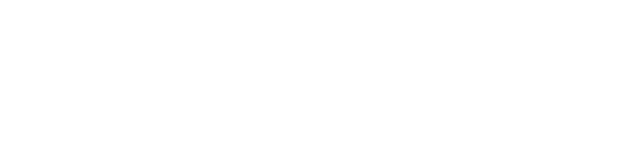
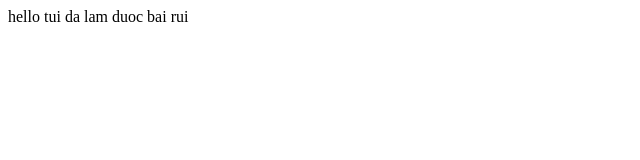
Before and after one commit to nguyenthanhsang1231/README.md, a plain HTML site: page index.html in a window 1280 px wide. Shown: the whole page, without its empty margins (0-640 px from the left). Drawn offline with Linux system fonts and the light colour scheme.

Commit message:
da lam dc

```diff
--- a/index.html
+++ b/index.html
@@ -5,6 +5,6 @@
     <title>Title</title>
 </head>
 <body>
-
+hello tui da lam duoc bai rui
 </body>
 </html>
```
